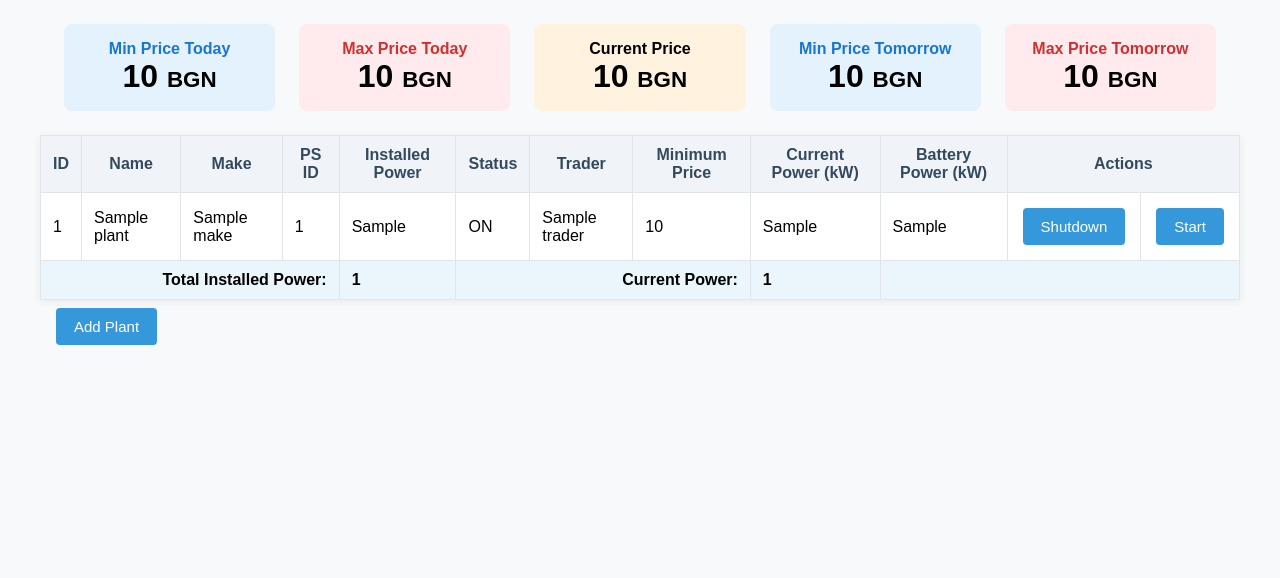
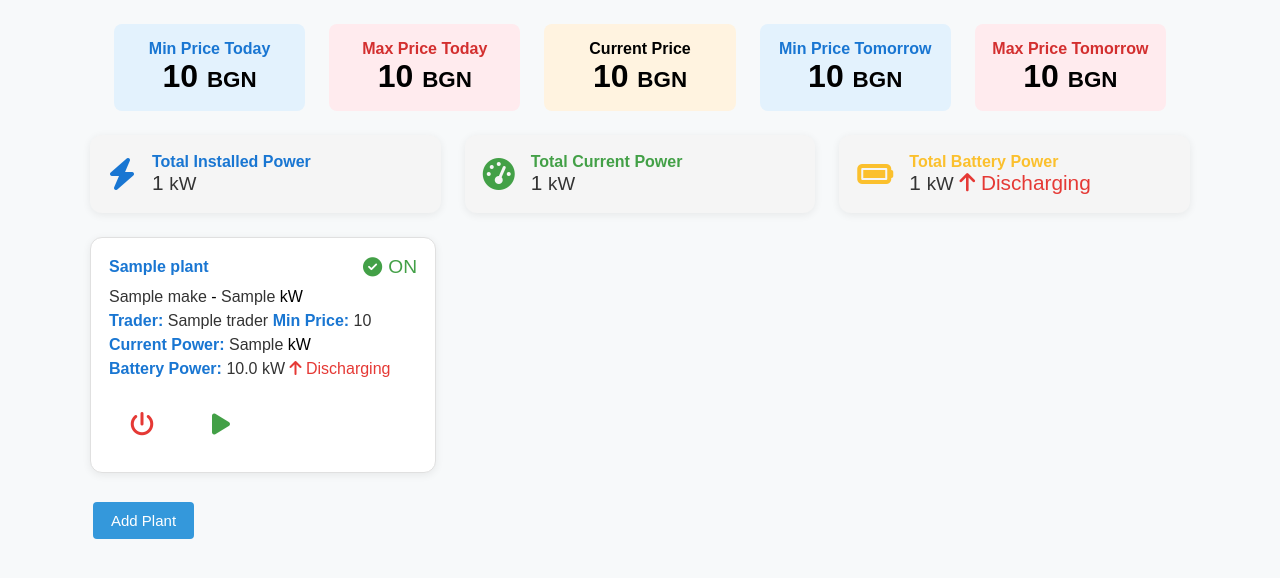
Before and after one commit to valenergy/energy, a Python web app: template templates/plants.html in a window 1280 px wide. Shown: the part 56-634 px from the top of the page. Run offline with Jinja, Linux system fonts and the light colour scheme; the template is opened without the code that fills it: most values are stand-ins (such as "Sample title", 1, 10 or a date in 2020).

Commit message:
new look and feel on the plants page

```diff
--- a/templates/plants.html
+++ b/templates/plants.html
@@ -5,10 +5,80 @@
     <title>Plants List</title>
     <meta name="viewport" content="width=device-width, initial-scale=1">
     <link rel="stylesheet" href="{{ url_for('static', filename='styles.css') }}">
+    <link rel="stylesheet" href="https://cdnjs.cloudflare.com/ajax/libs/font-awesome/6.4.2/css/all.min.css">
+    <style>
+        .plants-grid {
+            display: flex;
+            flex-wrap: wrap;
+            gap: 24px;
+            justify-content: flex-start;
+        }
+        .plant-card {
+            border: 1px solid #e0e0e0;
+            border-radius: 12px;
+            box-shadow: 0 2px 8px rgba(0,0,0,0.07);
+            padding: 18px;
+            background: #fff;
+            display: flex;
+            flex-direction: column;
+            gap: 10px;
+            position: relative;
+            width: 28%;
+            min-width: 260px;
+            max-width: 320px;
+        }
+        @media (max-width: 1000px) {
+            .plant-card { width: 45%; }
+        }
+        @media (max-width: 700px) {
+            .plants-grid { flex-direction: column; }
+            .plant-card { width: 100%; }
+        }
+        .plant-header {
+            display: flex;
+            align-items: center;
+            gap: 12px;
+        }
+        .plant-status {
+            font-size: 1.2em;
+            margin-left: auto;
+            display: flex;
+            align-items: center;
+            gap: 6px;
+        }
+        .plant-actions {
+            display: flex;
+            gap: 16px;
+            margin-top: 8px;
+        }
+        .plant-actions button {
+            background: none;
+            border: none;
+            cursor: pointer;
+            font-size: 1.5em;
+        }
+        .plant-info-row {
+            display: flex;
+            flex-direction: column;
+            gap: 6px;
+            min-height: 90px;
+        }
+        .plant-label {
+            font-weight: bold;
+            color: #1976d2;
+        }
+        .plant-value {
+            color: #333;
+        }
+        .plant-id-hidden {
+            display: none;
+        }
+        .price-box-row { margin-bottom: 24px; }
+    </style>
 </head>
 <body>
     {% include 'nav.html' %}
-    <div class="container" style="max-width: 1200px; margin: 0 auto;">
+    <div class="container" style="max-width: 1100px; margin: 0 auto;">
         {% if min_price is defined and max_price is defined %}
             <div class="price-box-row">
                 <div class="price-box min-price">
@@ -35,60 +105,97 @@
                 {% endif %}
             </div>
         {% endif %}
+            <div style="display: flex; gap: 24px; margin-bottom: 24px; flex-wrap: wrap;">
+                <div style="flex: 1; min-width: 220px; background: #f5f5f5; border-radius: 12px; padding: 18px; box-shadow: 0 2px 8px rgba(0,0,0,0.07); display: flex; align-items: center; gap: 16px;">
+                    <i class="fa-solid fa-bolt" style="font-size:2em; color:#1976d2;"></i>
+                    <div>
+                        <div style="font-weight: bold; color: #1976d2;">Total Installed Power</div>
+                        <div style="font-size: 1.3em; color: #333;">{{ total_power }} <span style="font-size:0.9em;">kW</span></div>
+                    </div>
+                </div>
+                <div style="flex: 1; min-width: 220px; background: #f5f5f5; border-radius: 12px; padding: 18px; box-shadow: 0 2px 8px rgba(0,0,0,0.07); display: flex; align-items: center; gap: 16px;">
+                    <i class="fa-solid fa-gauge-high" style="font-size:2em; color:#43a047;"></i>
+                    <div>
+                        <div style="font-weight: bold; color: #43a047;">Total Current Power</div>
+                        <div style="font-size: 1.3em; color: #333;">{{ total_current_power }} <span style="font-size:0.9em;">kW</span></div>
+                    </div>
+                </div>
+                <div style="flex: 1; min-width: 220px; background: #f5f5f5; border-radius: 12px; padding: 18px; box-shadow: 0 2px 8px rgba(0,0,0,0.07); display: flex; align-items: center; gap: 16px;">
+                    <i class="fa-solid fa-battery-full" style="font-size:2em; color:#fbc02d;"></i>
+                    <div>
+                        <div style="font-weight: bold; color: #fbc02d;">Total Battery Power</div>
+                        <div style="font-size: 1.3em; color: #333;">
+                            {{ total_battery_power }} <span style="font-size:0.9em;">kW</span>
+                            {% if total_battery_power > 0 %}
+                                <i class="fa-solid fa-arrow-up" style="color:#e53935;" title="Discharging"></i>
+                                <span style="color:#e53935;">Discharging</span>
+                            {% elif total_battery_power < 0 %}
+                                <i class="fa-solid fa-arrow-down" style="color:#43a047;" title="Charging"></i>
+                                <span style="color:#43a047;">Charging</span>
+                            {% else %}
+                                <i class="fa-solid fa-arrows-left-right" style="color:#757575;" title="Idle"></i>
+                                <span style="color:#757575;">Idle</span>
+                            {% endif %}
+                        </div>
+                    </div>
+                </div>
+            </div>
+
         {% if plants and plants|length > 0 %}
-            <div class="table-responsive">
-                <table border="1" class="plants-table" style="width:100%; margin-top:20px;">
-                    <thead>
-                        <tr>
-                            <th>ID</th>
-                            <th>Name</th>
-                            <th>Make</th>
-                            <th>PS ID</th>
-                            <th>Installed Power</th>
-                            <th>Status</th>
-                            <th>Trader</th>
-                            <th>Minimum Price</th>
-                            <th>Current Power (kW)</th>
-                            <th>Battery Power (kW)</th>
-                            <th colspan="3">Actions</th>
-                        </tr>
-                    </thead>
-                    <tbody>
-                        {% for plant in plants %}
-                        <tr>
-                            <td>{{ plant.id }}</td>
-                            <td>{{ plant.name }}</td>
-                            <td>{{ plant.make }}</td>
-                            <td>{{ plant.plant_id }}</td>
-                            <td>{{ plant.installed_power }}</td>
-                            <td>{{ plant.status }}</td>
-                            <td>{{ plant.trader.name }}</td>
-                            <td>{{ plant.min_price }}</td>
-                            <td>
-                                {{ power_map[plant.plant_id|string] if power_map[plant.plant_id|string] is defined else 'N/A' }}
-                            </td>
-                            <td>
-                                {{ battery_map[plant.plant_id|string] if battery_map[plant.plant_id|string] is defined else 'N/A' }}
-                            </td>
-                            <td>
-                                <button class="btn btn-danger" onclick="plantAction('{{ plant.id }}', 'shutdown')">Shutdown</button>
-                            </td>
-                            <td>
-                                <button class="btn btn-success" onclick="plantAction('{{ plant.id }}', 'start')">Start</button>
-                            </td>
-                        </tr>
-                        {% endfor %}
-                        <tr>
-                            <td colspan="4" style="text-align:right;"><strong>Total Installed Power:</strong></td>
-                            <td><strong>{{ total_power }}</strong></td>
-                            <td colspan="3" style="text-align:right;"><strong>Current Power:</strong></td>
-                            <td><strong>{{ total_current_power }}</strong></td>
-                            <td colspan="3"></td>
-                        </tr>
-                    </tbody>
-                </table>
+            <div class="plants-grid">
+            {% for plant in plants %}
+                <div class="plant-card">
+                    <span class="plant-id-hidden" data-plant-id="{{ plant.id }}" data-ps-id="{{ plant.plant_id }}"></span>
+                    <div class="plant-header">
+                        <span class="plant-label">{{ plant.name }}</span>
+                        <span class="plant-status">
+                            {% if plant.status == "ON" %}
+                                <i class="fa-solid fa-circle-check" style="color: #43a047;" title="ON"></i>
+                                <span style="color:#43a047;">ON</span>
+                            {% else %}
+                                <i class="fa-solid fa-circle-xmark" style="color: #e53935;" title="OFF"></i>
+                                <span style="color:#e53935;">OFF</span>
+                            {% endif %}
+                        </span>
+                    </div>
+                    <div class="plant-info-row">
+                        <div><span class="plant-value">{{ plant.make }}</span> - <span class="plant-value">{{ plant.installed_power }}</span> kW</div>
+                        <div><span class="plant-label">Trader:</span> <span class="plant-value">{{ plant.trader.name }}</span> <span class="plant-label">Min Price:</span> <span class="plant-value">{{ plant.min_price }}</span></div>
+                        <div><span class="plant-label">Current Power:</span> <span class="plant-value">{{ power_map[plant.plant_id|string] if power_map[plant.plant_id|string] is defined else 'N/A' }}</span> kW</div>
+                        {% if battery_map[plant.plant_id|string] is defined and battery_map[plant.plant_id|string] != 'N/A' %}
+                            {% set battery_power = battery_map[plant.plant_id|string]|float %}
+                            <div>
+                                <span class="plant-label">Battery Power:</span>
+                                <span class="plant-value">
+                                    {{ battery_power }} kW
+                                    {% if battery_power > 0 %}
+                                        <i class="fa-solid fa-arrow-up" style="color:#e53935;" title="Discharging"></i>
+                                        <span style="color:#e53935;">Discharging</span>
+                                    {% elif battery_power < 0 %}
+                                        <i class="fa-solid fa-arrow-down" style="color:#43a047;" title="Charging"></i>
+                                        <span style="color:#43a047;">Charging</span>
+                                    {% else %}
+                                        <i class="fa-solid fa-arrows-left-right" style="color:#757575;" title="Idle"></i>
+                                        <span style="color:#757575;">Idle</span>
+                                    {% endif %}
+                                </span>
+                            </div>
+                        {% endif %}
+                    </div>
+                    <div class="plant-actions">
+                        <button onclick="plantAction('{{ plant.id }}', 'shutdown')" title="Shutdown">
+                            <i class="fa-solid fa-power-off" style="color:#e53935;"></i>
+                        </button>
+                        <button onclick="plantAction('{{ plant.id }}', 'start')" title="Start">
+                            <i class="fa-solid fa-play" style="color:#43a047;"></i>
+                        </button>
+                    </div>
+                </div>
+            {% endfor %}
             </div>
-            <button onclick="window.location.href='/addplant'" class="btn btn-secondary" style="margin-left:16px; margin-top:8px;">Add Plant</button>
+            <div style="margin:24px 0;">
+                <button onclick="window.location.href='/addplant'" class="btn btn-secondary">Add Plant</button>
+            </div>
         {% else %}
             <div style="margin-top:40px; text-align:center;">
                 <button onclick="window.location.href='/connect-plant'" class="btn btn-secondary">Connect Plant</button>
```
Also changed, not shown: app/routes.py (+7 -1 lines).
